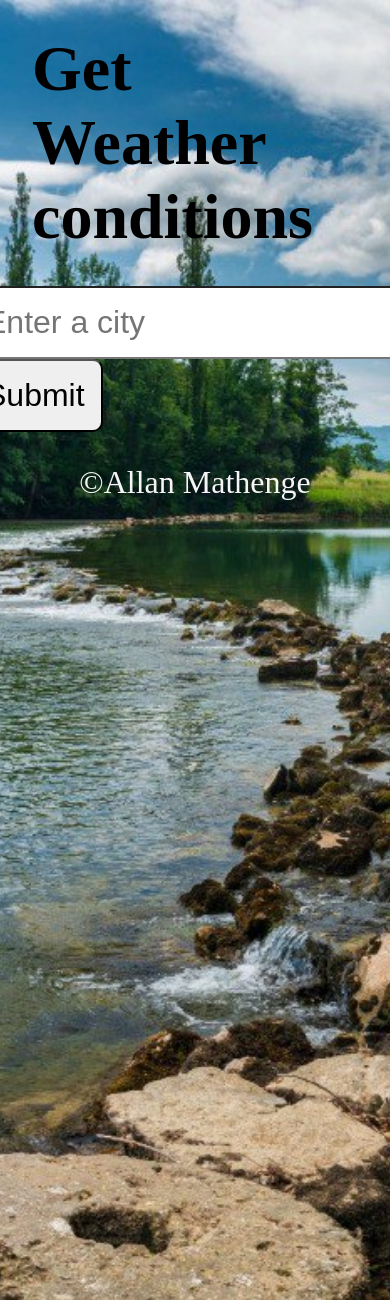
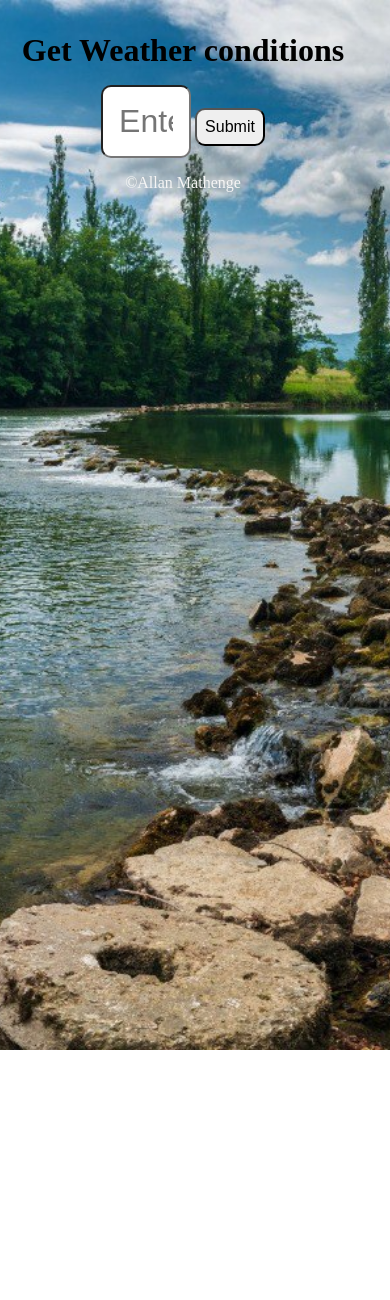
Before and after one commit to allanmathenge/flask-weather, a Flask app: page / in a window 390 px wide; the page is wider, and only the part inside the window is pictured. Shown: the top 1300 px of that part. After the commit the page ends 1050 px from the top of that part, so only its background shows below. Run offline with Flask 3, Linux system fonts and the light colour scheme.

Commit message:
first commit

```diff
--- a/static/styles/style.css
+++ b/static/styles/style.css
@@ -44,3 +44,46 @@ footer {
     color: rgb(245, 245, 245);
     min-height: 100vh;
 }
+
+@media screen and (max-width: 1280px) {
+    body {
+        gap: 2rem;
+        font-size: 2rem;
+    }
+}
+
+@media screen and (max-width: 1024px) {
+    body {
+        gap: 2rem;
+        font-size: 1.5rem;
+    }
+}
+
+@media screen and (max-width: 768px) {
+    body {
+        gap: 1.5rem;
+        font-size: 1.2rem;
+    }
+}
+
+@media screen and (max-width: 640px) {
+    body {
+        padding-left: 0.5rem;
+        gap: 1rem;
+        font-size: 1rem;
+    }
+
+    h1 .city_title {
+        color: #000;
+        padding-left: 0.5rem;
+    }
+
+    input {
+        width: 90px;
+    }
+
+    button {
+        font-size: 1rem;
+        padding: 0.5rem;
+    }
+}
```
